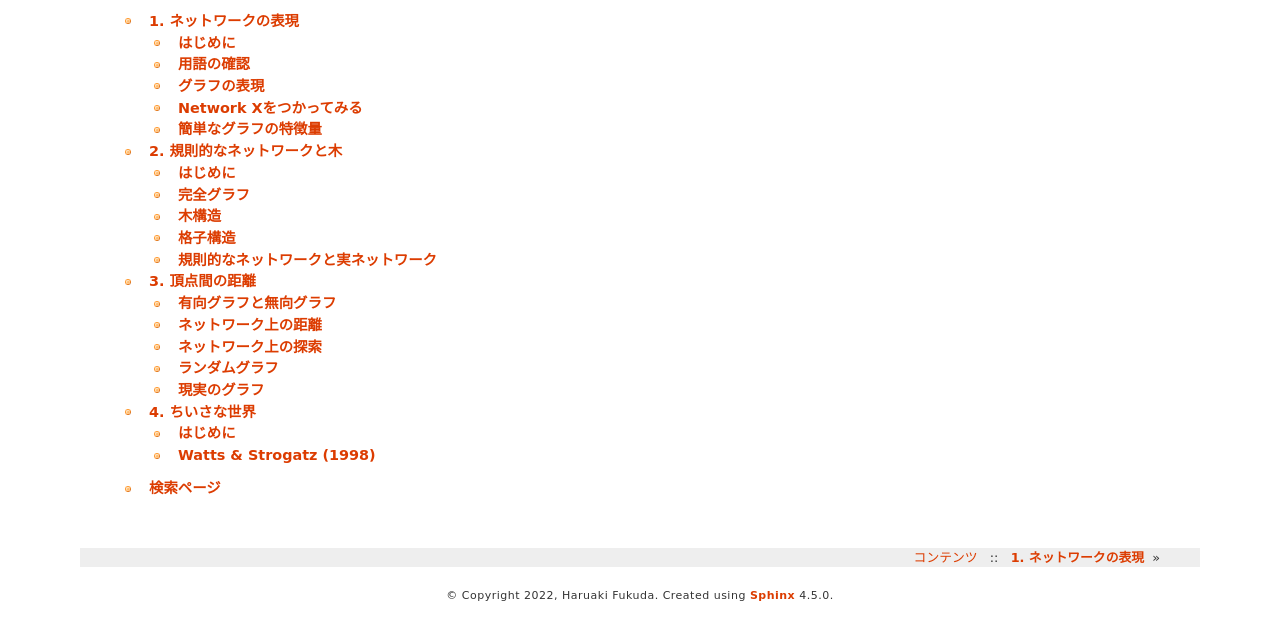
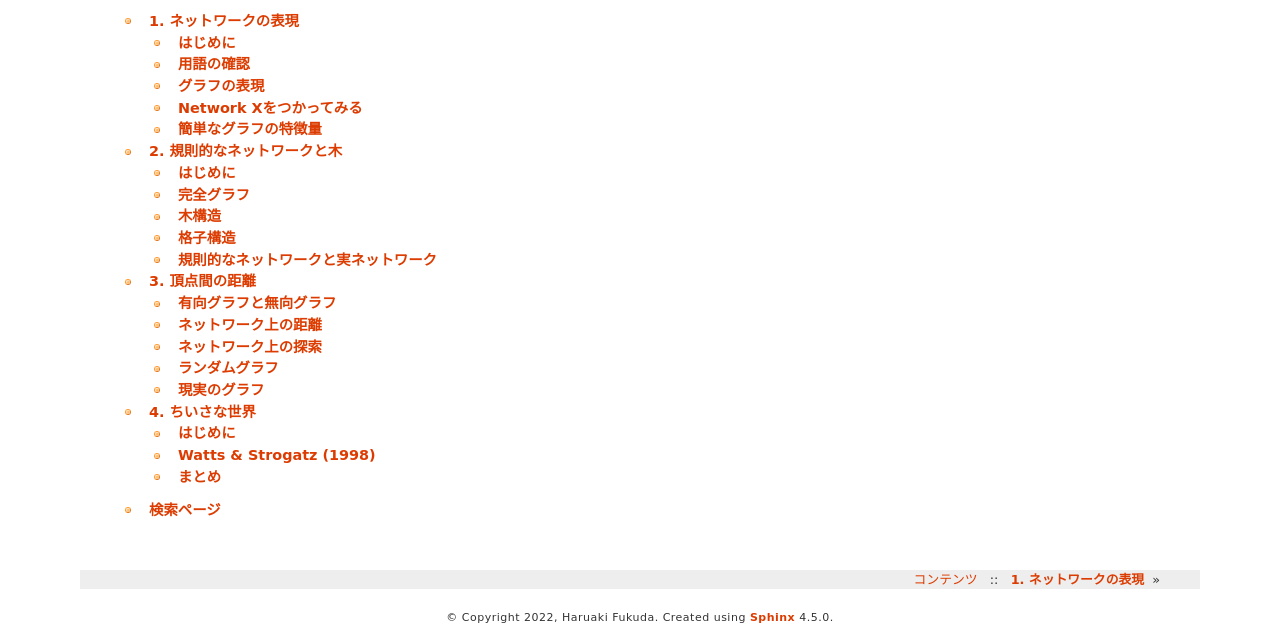
Before and after one commit to haruaki-f/network, a plain HTML site: page index.html in a window 1280 px wide. Shown: the part 203-837 px from the top of the page. Before the commit the page ends 815 px from the top, so only its background shows below. Drawn offline with Linux system fonts and the light colour scheme.

Commit message:
Add files via upload

```diff
--- a/index.html
+++ b/index.html
@@ -67,6 +67,7 @@
 <li class="toctree-l1"><a class="reference internal" href="netsci/netsci4.html">4. ちいさな世界</a><ul>
 <li class="toctree-l2"><a class="reference internal" href="netsci/netsci4.html#id2">はじめに</a></li>
 <li class="toctree-l2"><a class="reference internal" href="netsci/netsci4.html#watts-strogatz-1998">Watts &amp; Strogatz (1998)</a></li>
+<li class="toctree-l2"><a class="reference internal" href="netsci/netsci4.html#id6">まとめ</a></li>
 </ul>
 </li>
 </ul>
```
